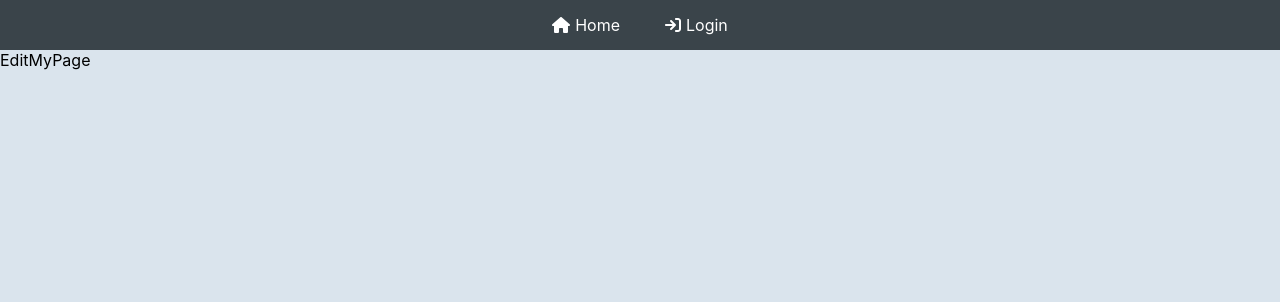
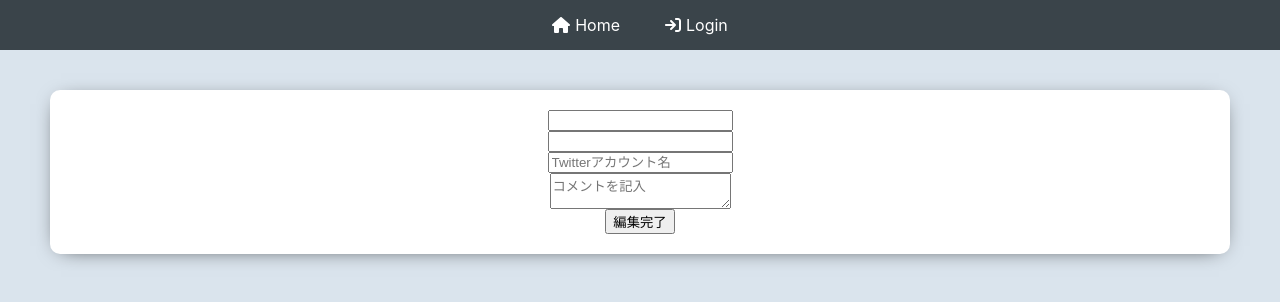
Before and after one commit to NonokaM/react-blog, a React (Create React App) app: page /editmypage in a window 1280 px wide. Shown: the top 302 px of the page. Built offline with nearby package versions, Linux system fonts and the light colour scheme; no server answers; the database is empty; the HTML template or start-up script is replaced by a standard one.

Commit message:
feat: Mypage-editでも動かないDB周り問題あり

```diff
--- a/src/components/EditMyPage.jsx
+++ b/src/components/EditMyPage.jsx
@@ -1,7 +1,67 @@
-import React from 'react'
+import React, { useEffect, useState } from 'react';
+import { auth, db } from '../firebase';
+import { useNavigate } from 'react-router-dom';
+import { addDoc, collection, getDocs, query, where } from 'firebase/firestore';
 
-export default function EditMyPage() {
+import "./MyPage.css"
+import"../firebase"
+
+const EditMyPage = () => {
+    const [github, setGitHub] = useState();
+    const [twitter, setTwitter] = useState();
+    const [comment, setComment] = useState();
+    const [accountName, setAccountName] = useState();
+
+    const [userInformations, setUserInformations] = useState({});
+
+    useEffect(() => {
+      const fetchData = async () => {
+        const q = query(collection(db, "userInformaitons"), where("id", "==", "EAP2Juw9rYN3E4CPDHyGNrRZbE93"));
+        const data = await getDocs(q);
+        setUserInformations(data.docs.map(doc => ({...doc.data(), id: doc.id })));
+      };
+      fetchData();
+    }, []);
+
+    const navigate = useNavigate();
+
+    const editButton = async() => {
+        await addDoc(collection(db, "userInformations"), {
+            id: auth.currentUser.uid,
+            username: auth.currentUser.displayName,
+            accountName: accountName,
+            github: github,
+            twitter: twitter,
+            comment: comment,
+        })
+
+        navigate("/mypage");
+    };
+
   return (
-    <div>EditMyPage</div>
+    <div className="userInformationContainer">
+        <input
+        type="text"
+        placeholder={userInformations.accountName}
+        onChange={(e) => setAccountName(e.target.value)}
+        />
+        <input
+        type="text"
+        placeholder={userInformations.accountName}
+        onChange={(e) => setGitHub(e.target.value)}
+        />
+        <input
+        type="text"
+        placeholder="Twitterアカウント名"
+        onChange={(e) => setTwitter(e.target.value)}
+        />
+        <textarea
+        placeholder="コメントを記入"
+        onChange={(e) => setComment(e.target.value)}
+        ></textarea>
+        <button onClick={editButton}>編集完了</button>
+    </div>
   )
 }
+
+export default EditMyPage
--- a/src/components/Mypage.jsx
+++ b/src/components/Mypage.jsx
@@ -9,7 +9,10 @@ export default function Mypage() {
       <Link to="/editmypage" className="editMyPageButton">プロフィールを編集 </Link>
       <img className="icon" src="https://placehold.jp/150x150.png" />
       <h1>{auth.currentUser.displayName}</h1>
-      <p>aaaaaaaaaaa</p>
+      <a href="">Twitter</a>
+      <a href="">Github</a>
+      <p>コメントコメントコメントコメント</p>
+      <p>過去の投稿</p>
     </div>
   )
 }
```
